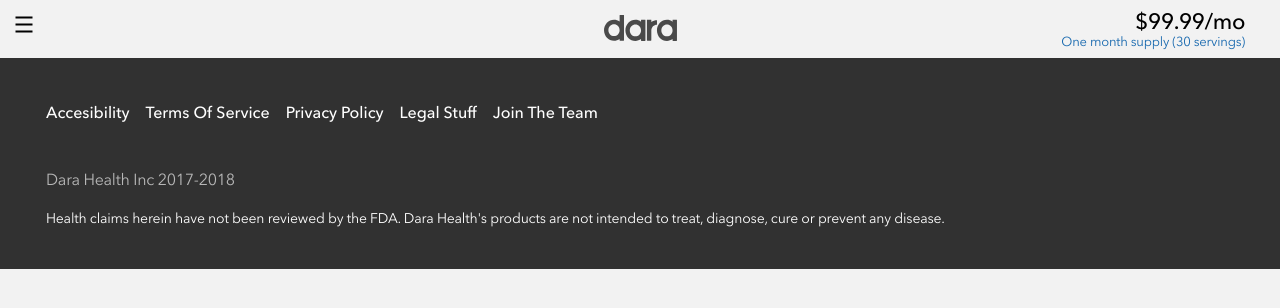
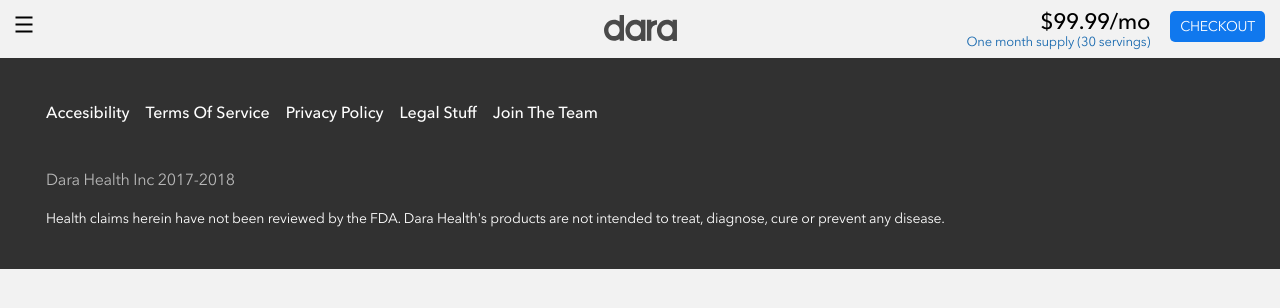
Before and after one commit to etna-scorpio/dara, a website built with webpack: page src/templates/layouts/_layout.html in a window 1280 px wide. Built offline with nearby package versions, Linux system fonts and the light colour scheme; files whose address does not match are found by name.

Commit message:
Fix checkout button in header

```diff
--- a/src/templates/partials/_header.html
+++ b/src/templates/partials/_header.html
@@ -34,7 +34,7 @@
 						<div class="dara-header__price">$99.99/mo</div>
 						<small class="dara-header__note">One month supply (30 servings)</small>
 					</div>
-					<a href="#" class="button button--checkout">Checkout</a>
+					<a href="#" class="dara-button dara-button--checkout">Checkout</a>
 				</div>
 				{% endif %}
 			</div>
```
Also changed, not shown: build/css/app.css, build/js/app.js, build/js/report.html, build/product-page.html, 1 other file.
